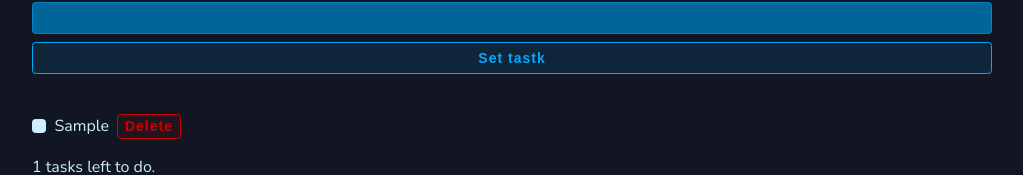
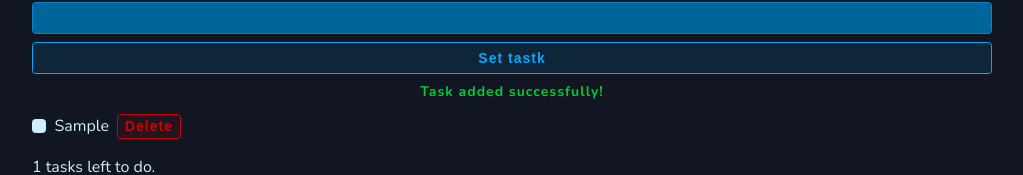
Before and after one commit to lazard9/react-projects, a React (Vite) app in the folder ldprojects/: page /projects-one in a window 1280 px wide. Both pictures are taken after typing "Sample" into the empty fields and a click on the button "Set tastk". Shown: the part 1599-1774 px from the top of the page, without its empty margins (128-1151 px from the left). Built offline with nearby package versions, Linux system fonts and the light colour scheme.

Commit message:
refactor: Tasl List component code readability

```diff
--- a/ldprojects/src/components/projects-one/task-list/TaskForm.jsx
+++ b/ldprojects/src/components/projects-one/task-list/TaskForm.jsx
@@ -1,21 +1,13 @@
-import { useState, useEffect } from "react";
+import { useState } from "react";
 import "./TaskForm.scss";
 
 function TaskForm({ addTask }) {
     const [newTask, setNewTask] = useState("");
-    const [taskExists, setTaskExists] = useState(false);
+    const [taskExists, setTaskExists] = useState({
+        success: undefined,
+        message: ""
+    });
     const [showStartTyping, setShowStartTyping] = useState(false);
-
-    // useEffect(() => {
-    //     let timer;
-    //     if (taskExists) {
-    //         timer = setTimeout(() => {
-    //             setTaskExists(false);
-    //         }, 4000);
-    //     }
-
-    //     return () => clearTimeout(timer);
-    // }, [taskExists]);
 
     function handleSubmit(e) {
         e.preventDefault();
@@ -23,20 +15,23 @@ function TaskForm({ addTask }) {
             setShowStartTyping(true);
             setTimeout(() => {
                 setShowStartTyping(false);
-            }, 4000)
-            return;
+            }, 4000);
+            return () => clearTimeout(timer);
         }
 
         const exists = addTask(capitalizeFirstLetter(newTask));
 
-        if (exists) {
-            setTaskExists(true);
+        if (!exists.success) {
+            setTaskExists({ success: exists.success, message: exists.message });
             setTimeout(() => {
-                setTaskExists(false);
-            }, 4000)
+                setTaskExists({ success: undefined,  message: ""});
+            }, 4000);
         } else {
             setNewTask("");
-            setTaskExists(false);
+            setTaskExists({ success: exists.success, message: exists.message });
+            setTimeout(() => {
+                setTaskExists({ success: undefined,  message: ""});
+            }, 4000);
         }
     }
 
@@ -47,10 +42,10 @@ function TaskForm({ addTask }) {
     return (
         <form onSubmit={handleSubmit} className="task-form">
             <div className="task-form__row">
-            {showStartTyping && newTask === "" && (
-                    <span className="task-form__start-typing">Start typing...</span>
-                )}{showStartTyping && newTask === "" && (
-                    <span className="task-form__start-typing">Start typing...</span>
+                {showStartTyping && newTask === "" && (
+                    <span className="task-form__start-typing">
+                        Start typing...
+                    </span>
                 )}
                 <label htmlFor="item">Create new task:</label>
                 <input
@@ -61,8 +56,15 @@ function TaskForm({ addTask }) {
                 />
             </div>
             <button className="task-form__submit">Set tastk</button>
-            { taskExists && (
-                <span className="task-form__duplicate-notification">Task already created</span>
+            {taskExists.success === false && (
+                <span className="task-form__duplicate-notification">
+                    {taskExists.message}
+                </span>
+            )}
+            {taskExists.success === true && (
+                <span className="task-form__success-notification">
+                    {taskExists.message}
+                </span>
             )}
         </form>
     );
--- a/ldprojects/src/components/projects-one/task-list/TaskForm.scss
+++ b/ldprojects/src/components/projects-one/task-list/TaskForm.scss
@@ -14,6 +14,7 @@
     &__start-typing {
         animation: fadeInOut 4s ease forwards;
         font-size: 0.875rem;
+        font-weight: bold;
         letter-spacing: 1px;
         font-weight: 500;
         display: block;
@@ -60,6 +61,7 @@
         background: hsl(200, 100%, 50%, 0.2);
     }
 
+    &__success-notification,
     &__duplicate-notification {
         animation: fadeInOut 4s ease forwards;
         font-size: 0.875rem;
@@ -70,6 +72,13 @@
         position: absolute;
         bottom: -28px;
         text-align: center;
+    }
+
+    &__success-notification {
+        color: hsl(135, 100%, 40%);
+    }
+
+    &__duplicate-notification {
         color: hsl(0, 100%, 40%);
     }
 }
--- a/ldprojects/src/components/projects-one/task-list/TaskListWrapper.jsx
+++ b/ldprojects/src/components/projects-one/task-list/TaskListWrapper.jsx
@@ -17,16 +17,16 @@ const TaskListHolder = () => {
     }, [tasks]);
 
     function addTask(title) {
-        if (tasks.some((task) => task.title === title)) {
-            return true; // taskExists
+        const taskExists = tasks.some((task) => task.title === title);
+
+        if (taskExists) {
+            return { success: false, message: "Task already exists!" };
         }
 
-        setTasks((currentTasks) => [
-            ...currentTasks,
-            { id: crypto.randomUUID(), title, completed: false },
-        ]);
+        const newTask = { id: crypto.randomUUID(), title, completed: false };
+        setTasks((currentTasks) => [...currentTasks, newTask]);
 
-        return false; // !taskExists
+        return { success: true, message: "Task added successfully!" };
     }
 
     function toggleTask(id, completed) {
--- a/ldprojects/src/pages/ProjectsOne.jsx
+++ b/ldprojects/src/pages/ProjectsOne.jsx
@@ -54,7 +54,7 @@ const ProjectsOne = () => {
                     <p>
                         In this section we have a list of products that can be
                         filtered. The first approach is classic and we use
-                        `useState``. The second is without `useState``, but
+                        `useState`. The second is without `useState`, but
                         `useSearchParams`, which allows us to place the state in
                         the URL. The benefits of this approach are manifold.
                         Besides going back to the old days in web development,
```
